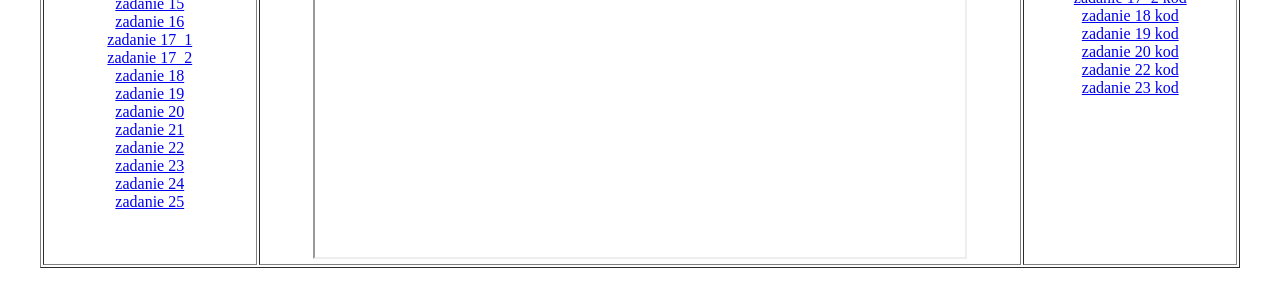
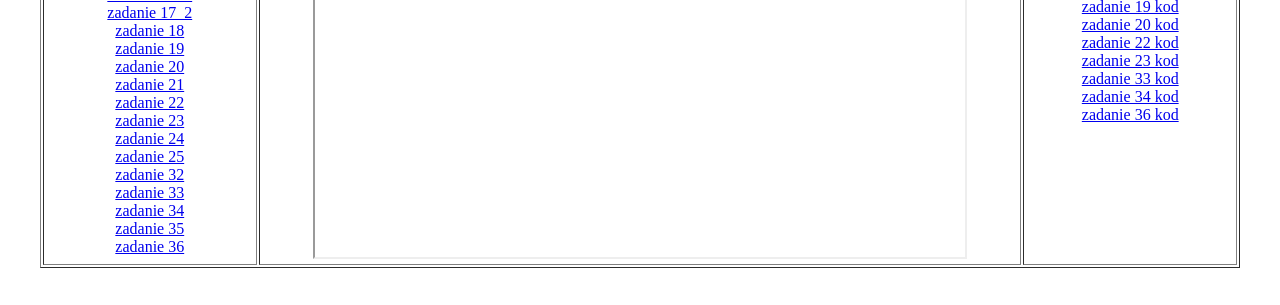
Before and after one commit to Tymofii67/czwiczenia-css, a plain HTML site: page index.html in a window 1280 px wide. Shown: the part 408-713 px from the top of the page. Drawn offline with Linux system fonts and the light colour scheme.

Commit message:
Update index.html with additional task links

```diff
--- a/index.html
+++ b/index.html
@@ -1,3 +1,4 @@
+
 <!DOCTYPE html>
 <html lang="pl-PL"
 <html>
@@ -39,8 +40,11 @@
                                <a href="kova_z23.html" target="strony">zadanie 23 </a> <br>
                                 <a href="kova_z24.html" target="strony">zadanie 24 </a> <br>
                                  <a href="kova_z25.html" target="strony">zadanie 25 </a> <br>
-
-
+                                  <a href="kova_z32.html" target="strony">zadanie 32 </a> <br>
+                                   <a href="kova_z33.html" target="strony">zadanie 33 </a> <br>
+                                    <a href="kova_z34.html" target="strony">zadanie 34 </a> <br>
+                                     <a href="kova_z35.html" target="strony">zadanie 35 </a> <br>
+                                       <a href="kova_z36.html" target="strony">zadanie 36 </a> <br>
       </td>
       <td align=center><iframe width=650 height=650 name="strony" src="start.html" border="0"></iframe>
       </td>
@@ -62,6 +66,9 @@
                       <a href="kova_z20_kod.html" target="strony">zadanie 20 kod </a> <br>
                        <a href="kova_z22_kod.html" target="strony">zadanie 22 kod </a> <br>
                         <a href="kova_z23_kod.html" target="strony">zadanie 23 kod </a> <br>
+                         <a href="kova_z33_kod.html" target="strony">zadanie 33 kod </a> <br>
+                           <a href="kova_z34_kod.html" target="strony">zadanie 34 kod </a> <br>
+                            <a href="kova_z36_kod.html" target="strony">zadanie 36 kod </a> <br>
 
 
            </td>
```
